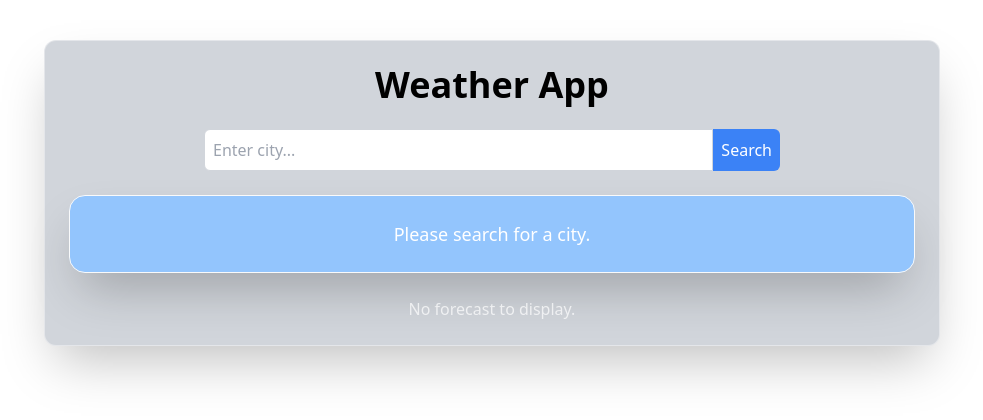
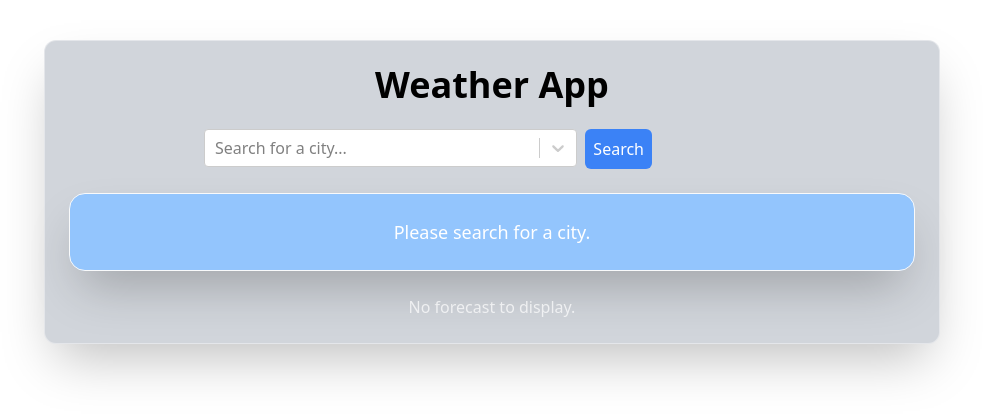
Before and after one commit to SokKimsour/Weather-App, a React (Vite) app: page / in a window 1280 px wide. Shown: the top 420 px of the page, without its empty margins (148-1131 px from the left). Built offline with nearby package versions, Linux system fonts and the light colour scheme; no server answers.

Commit message:
update: add drop down

```diff
--- a/package.json
+++ b/package.json
@@ -13,7 +13,8 @@
   "dependencies": {
     "@tailwindcss/vite": "^4.1.18",
     "react": "^19.2.0",
-    "react-dom": "^19.2.0"
+    "react-dom": "^19.2.0",
+    "react-select": "^5.10.2"
   },
   "devDependencies": {
     "@eslint/js": "^9.39.1",
--- a/src/App.jsx
+++ b/src/App.jsx
@@ -16,6 +16,7 @@ function App() {
       const res = await fetch(url);
       if (!res.ok) throw new Error("Forecast not found");
       const data = await res.json();
+      console.log(data)
       setForecast(data.list);
     } catch (err) {
       console.error(err);
@@ -65,7 +66,9 @@ function App() {
       <h1 className="text-4xl font-bold text-black mb-6">Weather App</h1>
       {/* Search */}
       <div className="flex flex-col md:flex-row gap-4 w-full max-w-xl mb-6">
-        <SearchBar setCity={fetchWeather} />
+        <SearchBar
+        setCity={fetchWeather}
+        setForecast={setForecast}/>
       </div>
       {/* Current Weather */}
       <div className="w-full bg-blue-300 rounded-2xl shadow-2xl border border-gray-50 p-6 text-center mb-6">
--- a/src/components/Forecast.jsx
+++ b/src/components/Forecast.jsx
@@ -3,7 +3,7 @@ export default function Forecast({ forecast }) {
 
   return (
     <div className="bg-gray-200 rounded-2xl w-full overflow-x-auto scrollbar-hide py-4">
-      <div className="flex space-x-4 px-2">
+      <div className="flex space-x-4 px-4">
         {forecast.map((item, index) => {
           const date = new Date(item.dt * 1000);
           const time = date.toLocaleTimeString("en-US", { hour: "2-digit", minute: "2-digit" });
--- a/src/components/SearchBar.jsx
+++ b/src/components/SearchBar.jsx
@@ -1,27 +1,51 @@
 import { useState } from "react";
+import AsyncSelect from "react-select/async";
 
-export default function SearchBar({ setCity,fetchWeather }) {
-  const [input, setInput] = useState("");
+const API_KEY = "b84e215a85abb5eea6c6f6b932ce58e8";
 
+export default function SearchBar({ setCity }) {
+  const [inputValue, setInputValue] = useState("");
+  const loadOptions = async (inputValue) => {
+    if (!inputValue) return [];
+    try {
+      const res = await fetch(
+        `http://api.openweathermap.org/geo/1.0/direct?q=${inputValue}&limit=5&appid=${API_KEY}`
+      );
+      const data = await res.json();
+
+      return data.map((item) => ({
+        value: { lat: item.lat, lon: item.lon },
+        label: `${item.name}, ${item.country}`,
+      }));
+    } catch (err) {
+      console.error(err);
+      return [];
+    }
+  };
   const handleSubmit = (e) => {
     e.preventDefault();
-    if (!input) return;
-    setCity(input.trim());
-    setInput("");
+    if (!inputValue) return;
+    setCity(inputValue);
+    setInputValue("");
   };
 
   return (
-    <form onSubmit={handleSubmit} className="flex w-full">
-      <input
-        type="text"
-        value={input}
-        onChange={(e) => setInput(e.target.value)}
-        placeholder="Enter city..."
-        className="flex-1 p-2 rounded-l-md border bg-white border-gray-300"
-      />
+    <form onSubmit={handleSubmit} className="flex w-full max-w-md">
+      <div className="flex-1">
+        <AsyncSelect
+          cacheOptions
+          loadOptions={loadOptions}
+          defaultOptions
+          onChange={(selected) => {
+            if (selected) setCity(selected.label);
+          }}
+          onInputChange={(val) => setInputValue(val)}
+          placeholder="Search for a city..."
+        />
+      </div>
       <button
         type="submit"
-        className="bg-blue-500 text-white p-2 rounded-r-md"
+        className="bg-blue-500 text-white p-2 ml-2 rounded-md"
       >
         Search
       </button>
--- /dev/null
+++ b/src/components/cities.js
@@ -0,0 +1,32 @@
+// src/data/cities.js
+export const cities = [
+  { name: "London", country: "UK" },
+  { name: "Paris", country: "France" },
+  { name: "Tokyo", country: "Japan" },
+  { name: "New York", country: "USA" },
+  { name: "Phnom Penh", country: "Cambodia" },
+  { name: "Beijing", country: "China" },
+  { name: "Moscow", country: "Russia" },
+  { name: "Sydney", country: "Australia" },
+  { name: "Berlin", country: "Germany" },
+  { name: "Rome", country: "Italy" },
+  { name: "Madrid", country: "Spain" },
+  { name: "Seoul", country: "South Korea" },
+  { name: "Singapore", country: "Singapore" },
+  { name: "Dubai", country: "UAE" },
+  { name: "Toronto", country: "Canada" },
+  { name: "Mexico City", country: "Mexico" },
+  { name: "Rio de Janeiro", country: "Brazil" },
+  { name: "Cape Town", country: "South Africa" },
+  { name: "Istanbul", country: "Turkey" },
+  { name: "Delhi", country: "India" },
+  { name: "Kuala Lumpur", country: "Malaysia" },
+  { name: "Hanoi", country: "Vietnam" },
+  { name: "Athens", country: "Greece" },
+  { name: "Lisbon", country: "Portugal" },
+  { name: "Buenos Aires", country: "Argentina" },
+  { name: "Lagos", country: "Nigeria" },
+  { name: "Cairo", country: "Egypt" },
+  { name: "Jakarta", country: "Indonesia" },
+  { name: "Honolulu", country: "USA" }
+];
```
Also changed, not shown: 1 other file (tests, documents, lock files or other folders).
